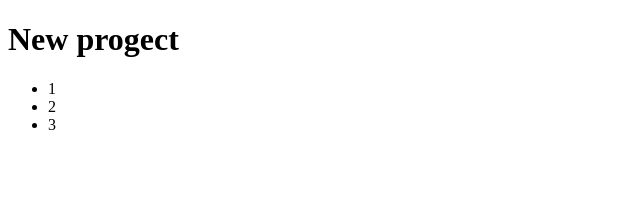
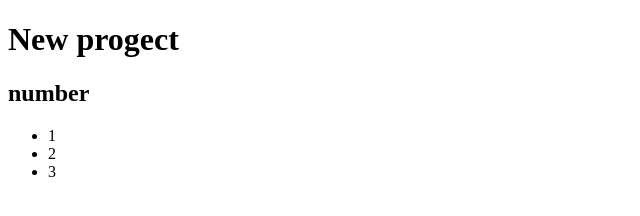
Before and after one commit to LomakinDanil/new-progect1-2, a plain HTML site: page index.html in a window 1280 px wide. Shown: the whole page, without its empty margins (0-640 px from the left). Drawn offline with Linux system fonts and the light colour scheme.

Commit message:
added title

```diff
--- a/index.html
+++ b/index.html
@@ -8,6 +8,7 @@
 </head>
 <body>
     <h1>New progect</h1>
+    <h2>number</h2>
     <ul>
         <li>1</li>
         <li>2</li>
```
